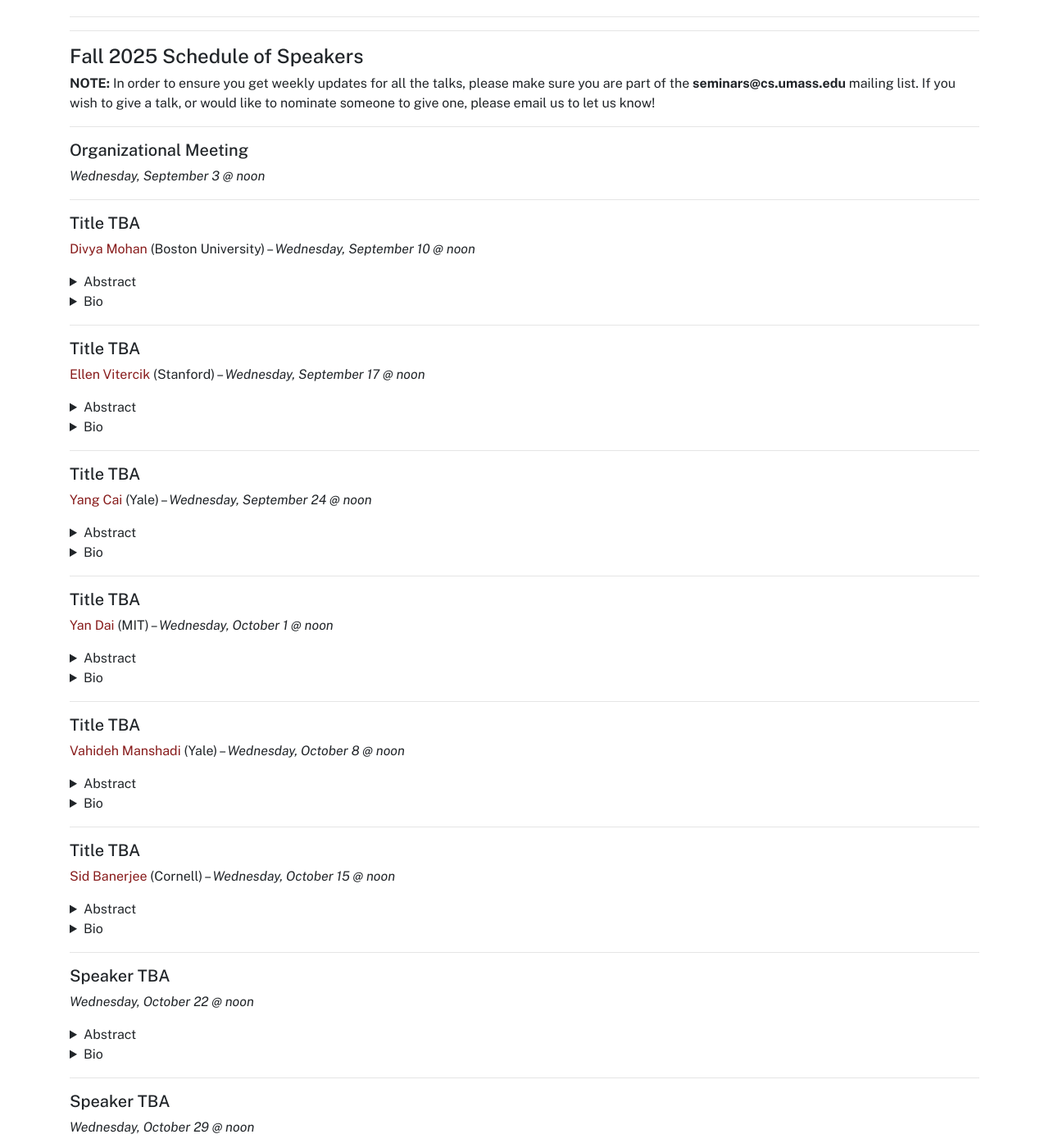
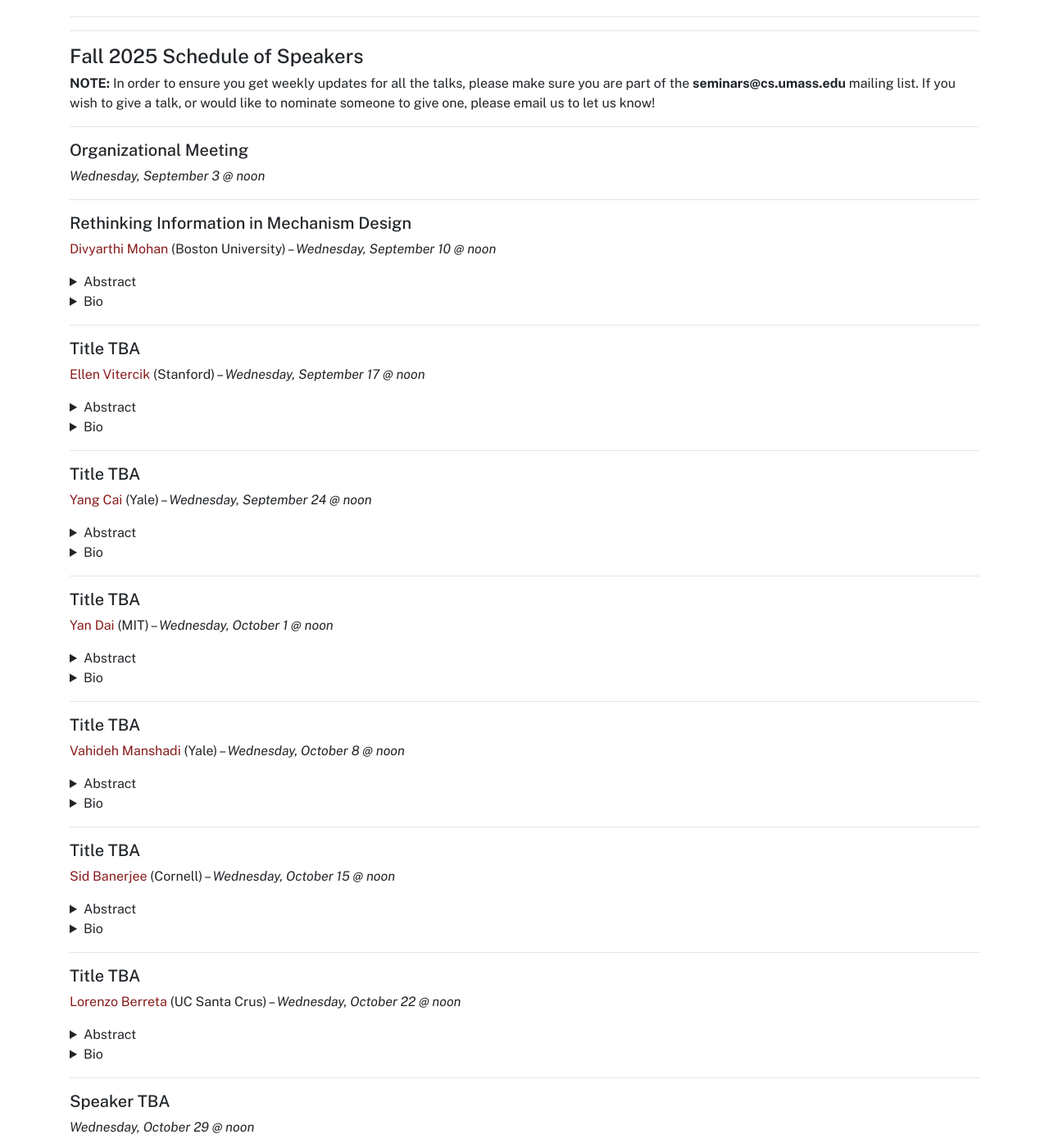
Before and after one commit to umass-theory/umass-theory.github.io, a Jekyll site: the page built from seminar.md, in a window 1280 px wide and 1400 px high, scrolled down 550 px. Shown: the whole window at 82% size. Built offline with Jekyll 4.4.1, drawn with Linux system fonts in a browser that asks for light colours; some of the changed lines change nothing that is shown.

Commit message:
Revise seminar information for September 10 and October 22

```diff
--- a/seminar.md
+++ b/seminar.md
@@ -21,19 +21,19 @@ All Wednesday talks are in **LGRC A311**, unless otherwise stated.
 
 <hr>
 
-##### Title TBA
+##### Rethinking Information in Mechanism Design
 
-[Divya Mohan](https://www.divyarthimohan.com/) (Boston University) --  *Wednesday, September 10 @ noon*
+[Divyarthi Mohan](https://www.divyarthimohan.com/) (Boston University) --  *Wednesday, September 10 @ noon*
 <details markdown="1">
 <summary>Abstract</summary>
 
-TBA
+Online markets and platforms have drastically shaped the algorithmic landscape into a complex ecosystem of strategic or self-interested entities. Hence, it is important to design algorithmic systems that are robust to strategic behavior and other informational uncertainties in order to guarantee desirable outcomes. In this talk, I will focus on my recent work that tackles three important challenges—uncertain decision making, strategic behavior, and interdependence—by using approximation algorithms to go beyond standard assumptions on information structures.
 
 </details>
 <details markdown="1">
 <summary>Bio</summary>
 
-TBA
+Divyarthi Mohan is a postdoctoral researcher in the Faculty of Computing & Data Sciences at Boston University. Her research broadly lies at the intersection of computer science and economics, with a focus on algorithmic mechanisms design and the interplay of incentives and information. She obtained her PhD in Computer Science at Princeton University, advised by Matt Weinberg, and was previously a postdoctoral fellow at Tel Aviv University hosted by Michal Feldman. Her research has been recognized with the Simons-Berkeley Research Fellowship for Fall 2022, the class of 2021 Siebel Scholarship, and 2019 SEAS award of excellence at Princeton University, and her work was invited to the Highlights Beyond EC 2024.
 
 </details>
 
@@ -129,8 +129,9 @@ TBA
 
 <hr>
 
-##### Speaker TBA
-*Wednesday, October 22 @ noon*
+##### Title TBA
+
+[Lorenzo Berreta](https://lorenzo2beretta.github.io) (UC Santa Crus) -- *Wednesday, October 22 @ noon*
 <details markdown="1">
 <summary>Abstract</summary>
 
```
